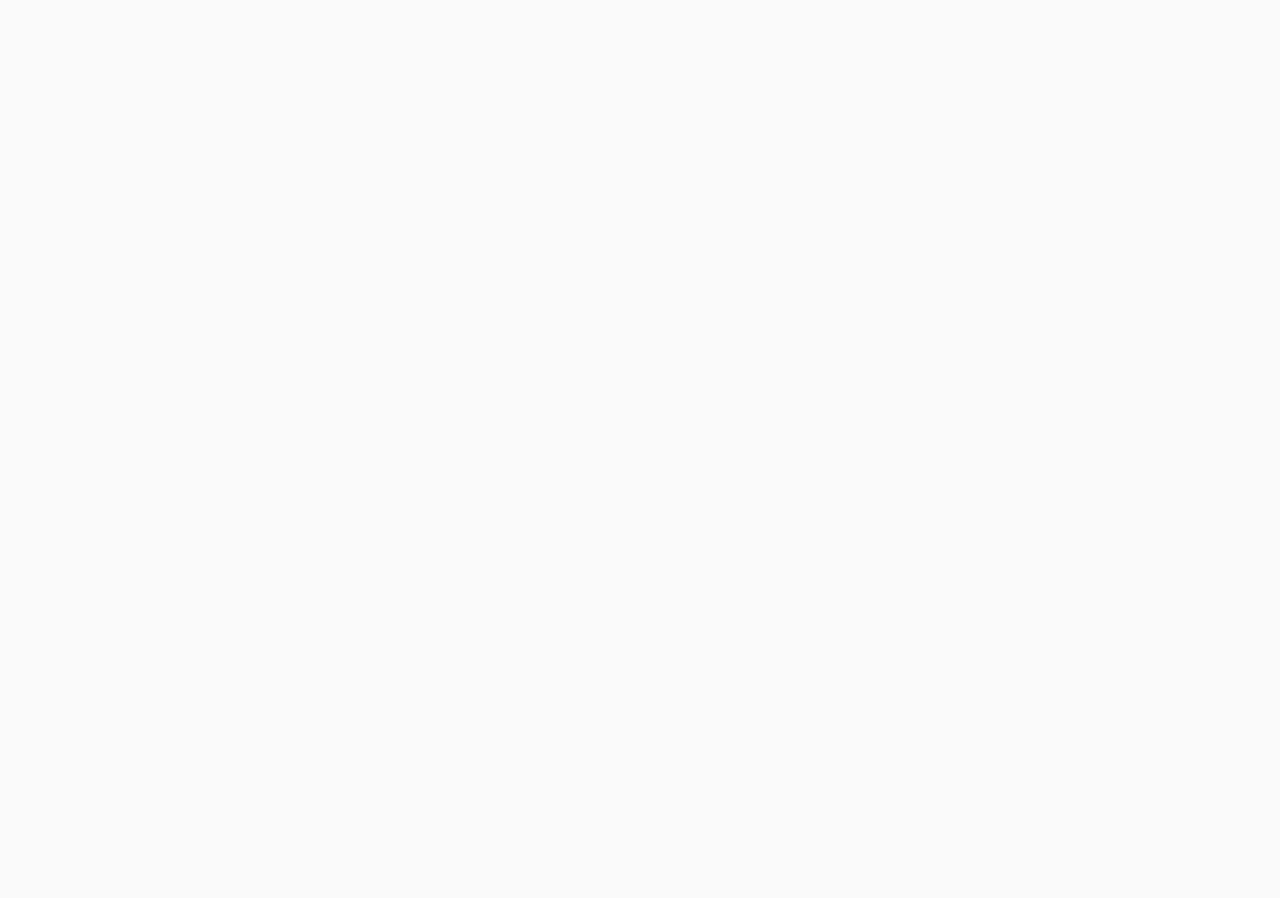
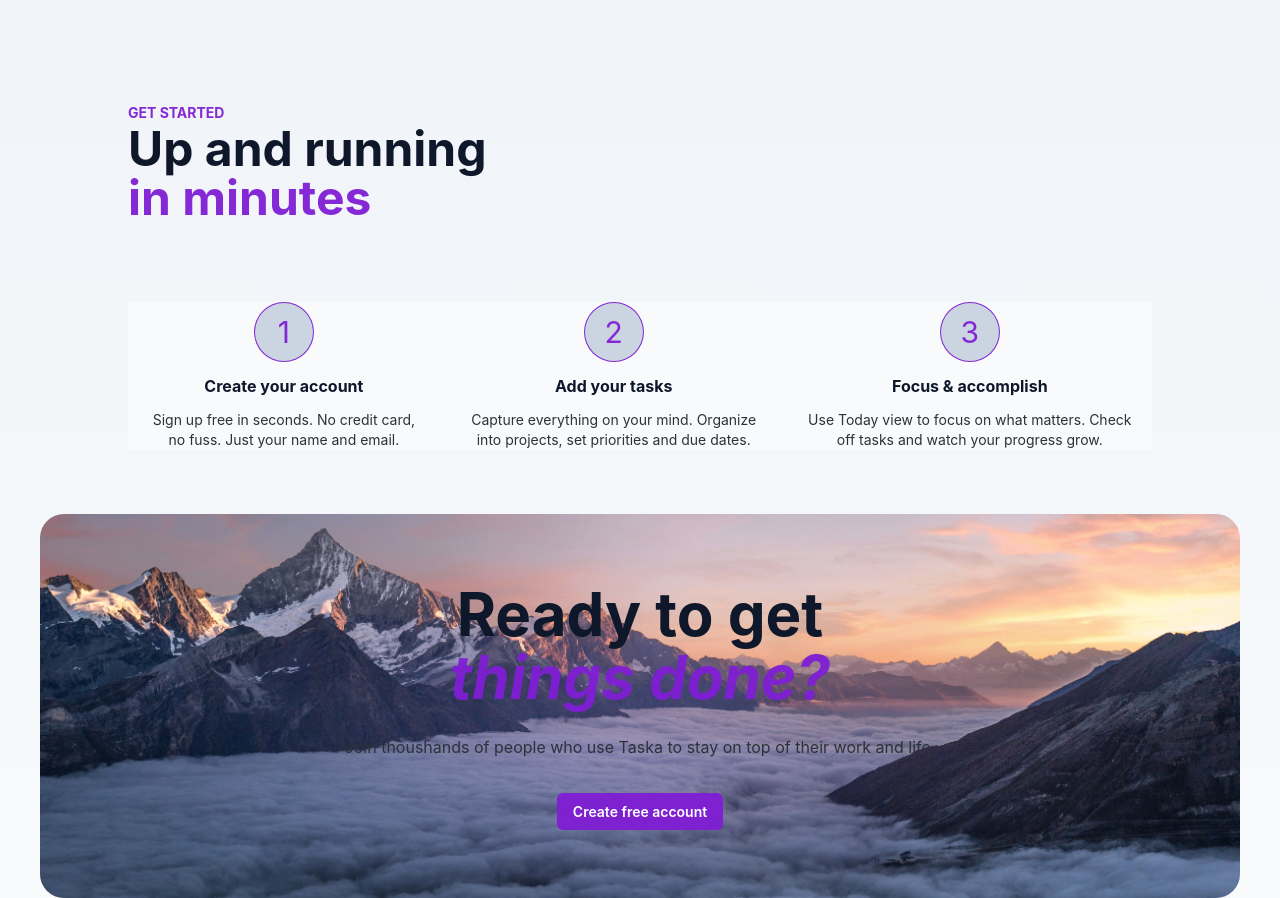
Before and after one commit to PrRj06/todo-app, a React app in the folder frontend/: page / in a window 1280 px wide. Shown: the part 1580-2478 px from the top of the page. Before the commit the page ends 1600 px from the top, so only its background shows below. Built offline with nearby package versions, Linux system fonts and the light colour scheme; the HTML template or start-up script is replaced by a standard one.

Commit message:
Add: added how-it-work section with ui components

```diff
--- a/frontend/src/App.jsx
+++ b/frontend/src/App.jsx
@@ -1,14 +1,14 @@
 import HeroNav from "./components/HeroNav";
 import Hero from "./components/Hero";
-import HeroTodo from "./components/ui/HeroTodo";
-import FeatureGrid from "./components/FeatureGrid";
 import Feature from "./components/Feature";
+import HowItWork from "./components/HowItWork";
 function App(){
   return (
     <>
     <HeroNav/>
     <Hero/>
     <Feature/>
+    <HowItWork/>
     </>
   )
 }
--- /dev/null
+++ b/frontend/src/components/HowItWork.jsx
@@ -0,0 +1,45 @@
+import Step from "./ui/StepUI";
+import HiwFooter from "./ui/HiwFooter";
+const steps = [
+  {
+    step: 1,
+    title: "Create your account",
+    desc: "Sign up free in seconds. No credit card, no fuss. Just your name and email.",
+  },
+  {
+    step: 2,
+    title: "Add your tasks",
+    desc: "Capture everything on your mind. Organize into projects, set priorities and due dates.",
+  },
+  {
+    step: 3,
+    title: "Focus & accomplish",
+    desc: "Use Today view to focus on what matters. Check off tasks and watch your progress grow.",
+  },
+];
+function HowItWork(){
+    return(
+        <>
+            <section id="hiw" className="w-full min-h-screen px-10 flex flex-col justify-center">
+                <div className="w-full max-w-5xl m-auto">
+                    <div className="my-20">
+                        <span className="text-(--bg-glow) font-bold text-sm">GET STARTED</span>
+                        <div className="w-full max-w-3xl text-balance text-3xl font-bold leading-[1.05] tracking-normal text-(--text) sm:text-5xl">
+                            <p className="">Up and running</p>
+                            <p className="text-(--bg-glow) text-5xl">in minutes</p>
+                        </div>
+                    </div>
+                    <div className="w-full flex justify-between">
+                        {
+                            steps.map((step)=>(
+                                <Step key={step.step} step = {step.step} title = {step.title} desc = {step.desc}/>
+                            ))
+                        }
+                    </div>
+                </div>
+                <HiwFooter/>
+            </section>
+        </>
+    )
+};
+export default HowItWork;
--- /dev/null
+++ b/frontend/src/components/ui/HiwFooter.jsx
@@ -0,0 +1,24 @@
+import GlowButton from "./GlowButton";
+
+function HiwFooter(){
+    return(
+        <div className="relative mt-16 min-h-96 w-full overflow-hidden rounded-3xl">
+            <div className="absolute inset-0 bg-[url(/how-it-works-background.jpg)] filter-(--hero-img-filter) bg-center bg-cover"></div>
+            <div className="absolute inset-0 bg-[radial-gradient(ellipse_at_50%_60%,rgba(149,117,205,.18)_0%,transparent_65%)]"></div>
+
+            <div className="relative z-10 mx-auto flex min-h-96 w-full max-w-5xl flex-col items-center justify-center px-6 py-16 text-center">
+                <h1 className="w-full max-w-4xl text-balance text-4xl font-bold leading-[1.05] tracking-normal text-(--text) sm:text-6xl">
+                    Ready to get<br/>
+                    <em className="text-(--bg-glow)">things done?</em>
+                </h1>
+                <p className="mt-6 max-w-2xl text-pretty text-base leading-7 text-(--text-muted) sm:text-md">
+                    Join thoushands of people who use Taska to stay on top of their work and life.
+                </p>
+                <div className="mt-8 flex flex-col items-center gap-4 sm:flex-row">
+                    <GlowButton text="Create free account"/>
+                </div>
+            </div>
+        </div>
+    )
+};
+export default HiwFooter;
--- /dev/null
+++ b/frontend/src/components/ui/StepUI.jsx
@@ -0,0 +1,13 @@
+function Step(props){
+    const {step, title, desc} = props;
+    return(
+        <>
+            <div className="w-fit flex flex-col items-center bg-(--bg) px-5">
+                <div className="w-15 h-15 text-(--bg-glow) bg-(--surface) flex justify-center items-center text-3xl rounded-full border-(--bg-glow) border">{step}</div>
+                <div className="my-3 font-bold text-(--text) text-md">{title}</div>
+                <p className="text-(--text-muted) text-sm text-center w-full">{desc}</p>
+            </div>
+        </>
+    )
+};
+export default Step;
--- a/frontend/src/index.css
+++ b/frontend/src/index.css
@@ -27,7 +27,7 @@ html.dark {
 	--bg: #0f172a;
 	--bg-soft: #111827;
 	--bg-glow: rgba(127, 30, 212, 0.952);
-	--surface: #1f2937;
+	--surface: #1f293796;
 	--surface-strong: #334155;
 	--text: #f8fafc;
 	--text-muted: #cacccfea;
```
Also changed, not shown: frontend/public/how-it-works-background.jpg (added).
